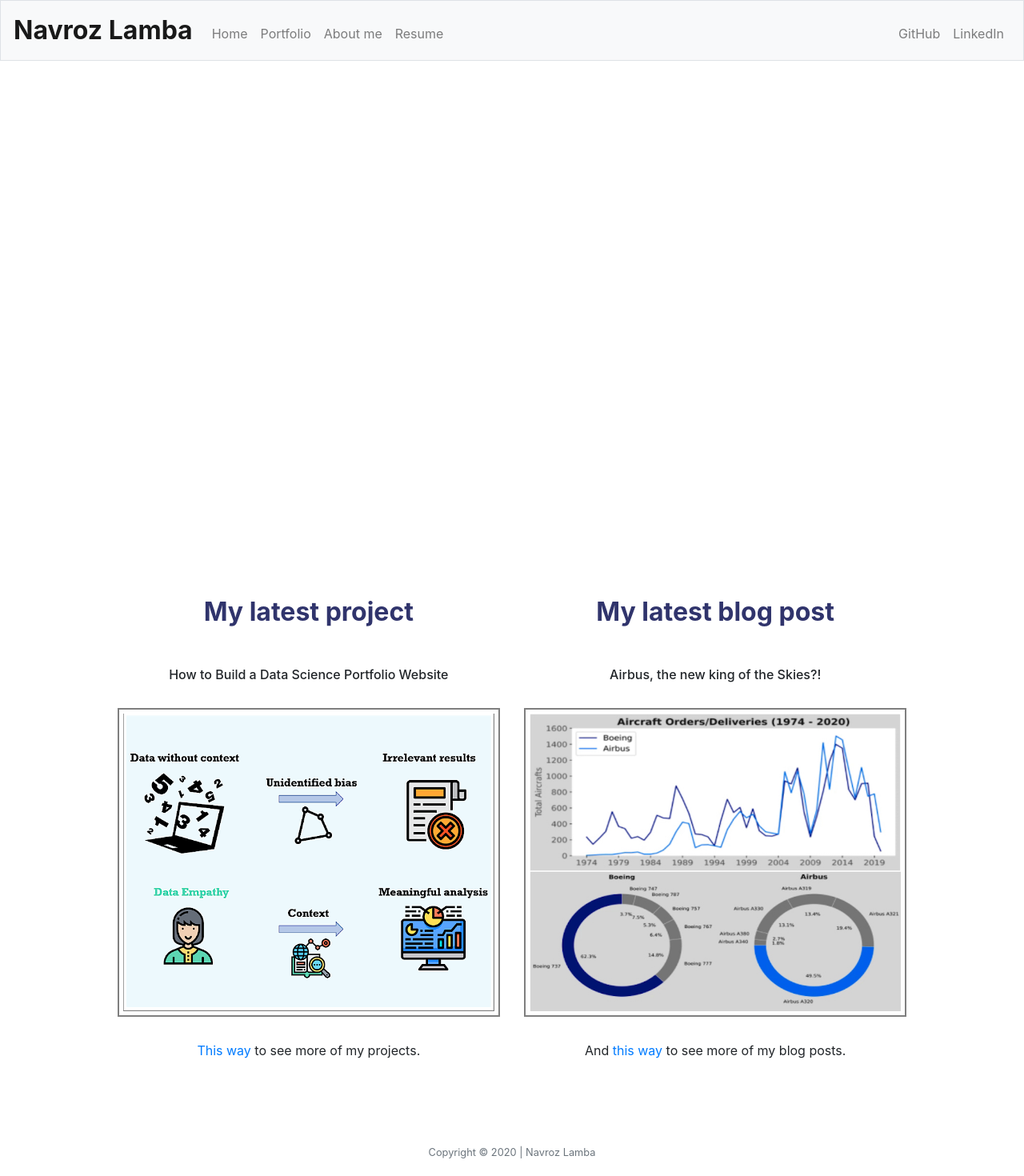
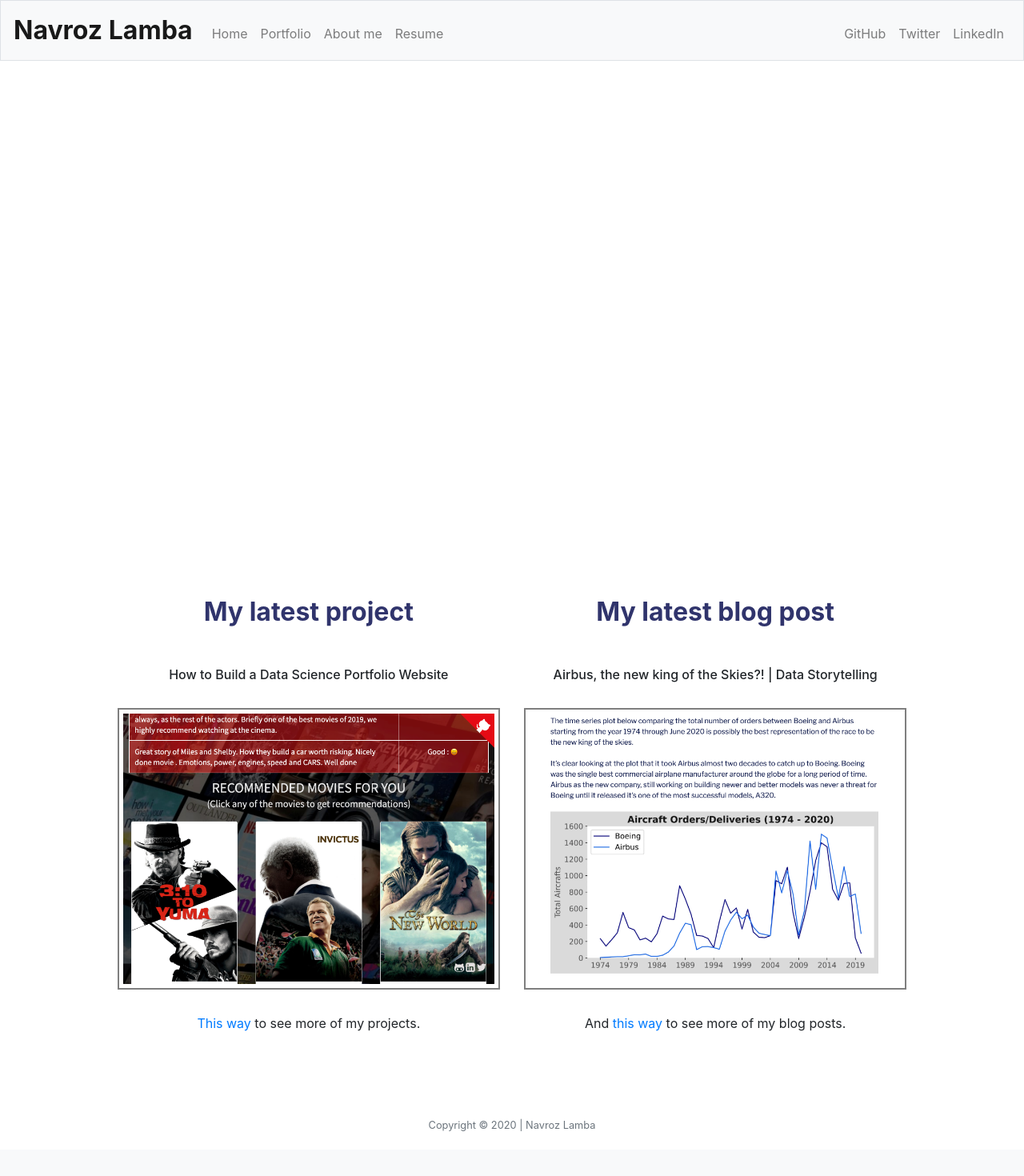
Before and after one commit to navroz-lamba/Portfolio-Website, a Flask app: template portfolio/templates/index.html in a window 1280 px wide. Shown: the whole page at 80% size. After the commit the page ends 1414 px from the top, so only its background shows below. Run offline with Flask 2, Linux system fonts and the light colour scheme; the template is opened without the code that fills it, so the values that code supplies are empty; some libraries are stand-ins or nearby versions.

Commit message:
Added images to the portfolio page

```diff
--- a/portfolio/helper.py
+++ b/portfolio/helper.py
@@ -76,7 +76,7 @@ def get_portfolio_content():
         # instantiate list for links
         links = []
         if project[6] != 'NaN':
-            links.append(["Blog Post", project[6]])
+            links.append(["Web App", project[6]])
         if project[5] != 'NaN':
             links.append(["Code", project[5]])
         one_project.append(links)
--- a/portfolio/templates/about.html
+++ b/portfolio/templates/about.html
@@ -10,7 +10,7 @@
     <div class="row portfolio-row justify-content-center">
         <div class="col-md-5">
             <div class="text-center">
-                    <h2 class="about-header">My learning path 2020</h2>
+                    <h2 class="about-header">My learning path to becoming a Data Scientist 2020</h2>
             </div>
         </div>
     </div>
--- a/portfolio/templates/index.html
+++ b/portfolio/templates/index.html
@@ -40,13 +40,13 @@
                 </div>
                 <div class="row justify-content-center">
                     <div class="row index-img text-center">
-                        <h6>Airbus, the new king of the Skies?!
+                        <h6>Airbus, the new king of the Skies?! | Data Storytelling
                         </h6>
                     </div>
                 </div>
                 <div class="row">
                     <a target="_blank" href="https://navrozlamba.com/2020/07/29/king-of-the-skies/">
-                        <img class="portfolio-img" src="/static/img/blogpost-1.png">
+                        <img class="portfolio-img" src="/static/img/project6.png">
                     </a>
                 </div>
                 <div class="index-bottom text-center">
--- a/portfolio/templates/layout.html
+++ b/portfolio/templates/layout.html
@@ -75,9 +75,9 @@
                     <li class="nav-item">
                         <a target="_blank" class="nav-link" id="{{ id }}-nav-link" href="https://github.com/navroz-lamba">GitHub</a>
                     </li>
-                    <!-- <li class="nav-item">
-                        <a target="_blank" class="nav-link" id="{{ id }}-nav-link" href="https://www.kaggle.com/juliajemals">Kaggle</a>
-                    </li> -->
+                    <li class="nav-item">
+                        <a target="_blank" class="nav-link" id="{{ id }}-nav-link" href="https://twitter.com/Navroz21">Twitter</a>
+                    </li>
                     <li class="nav-item">
                         <a target="_blank" class="nav-link" id="{{ id }}-nav-link" href="https://www.linkedin.com/in/navroz-lamba-92a77792/">LinkedIn</a>
                     </li>
```
Also changed, not shown: portfolio/static/img/23.png (deleted), portfolio/static/img/blogpost-1.png (deleted), portfolio/static/img/project1.png, portfolio/static/img/project2.png, portfolio/static/img/project3.png, portfolio/static/img/project4.png, portfolio/static/img/project5.png, portfolio/static/img/project6.png, portfolio/static/img/project7.png (added), 5 other files.
